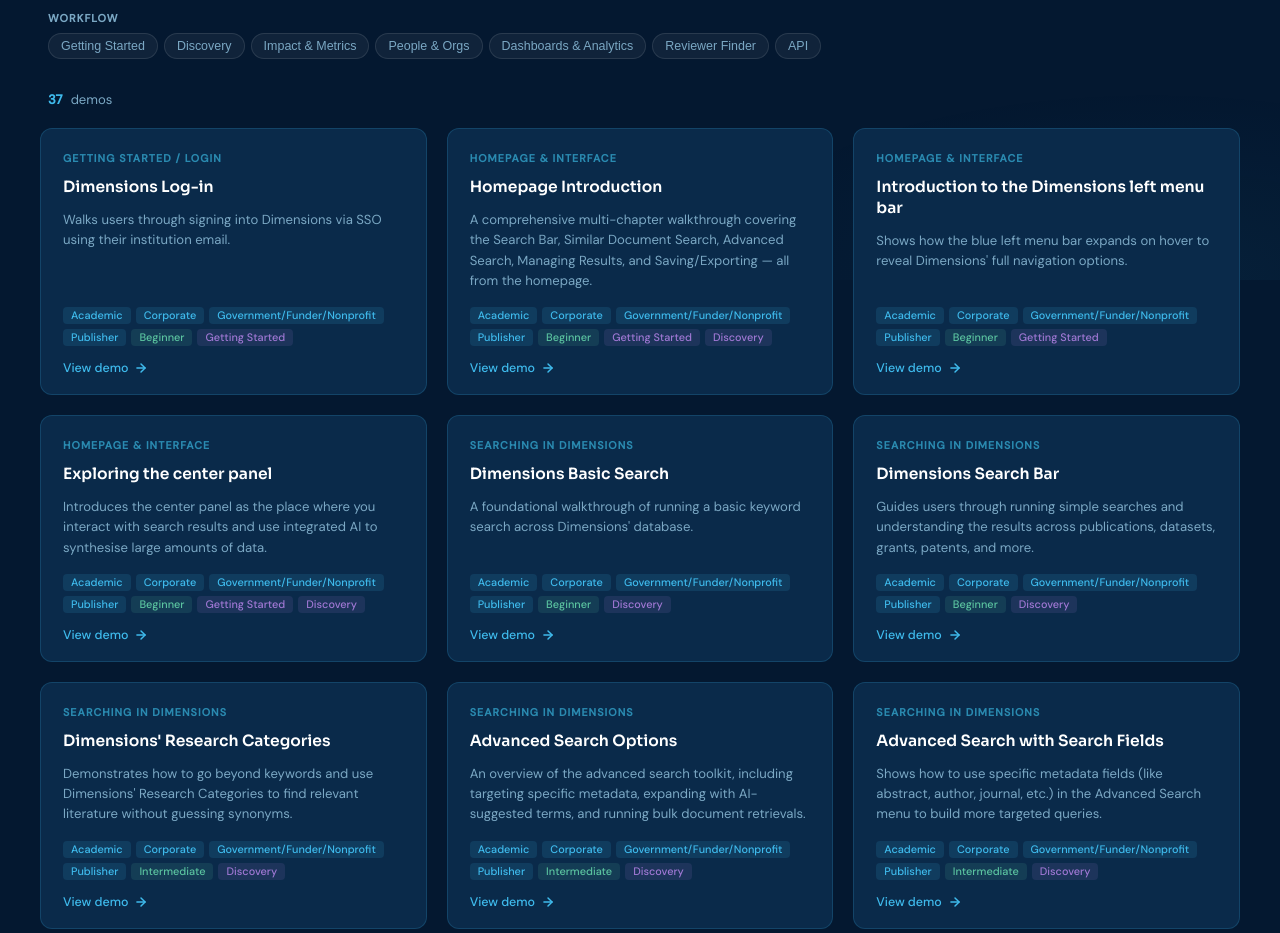
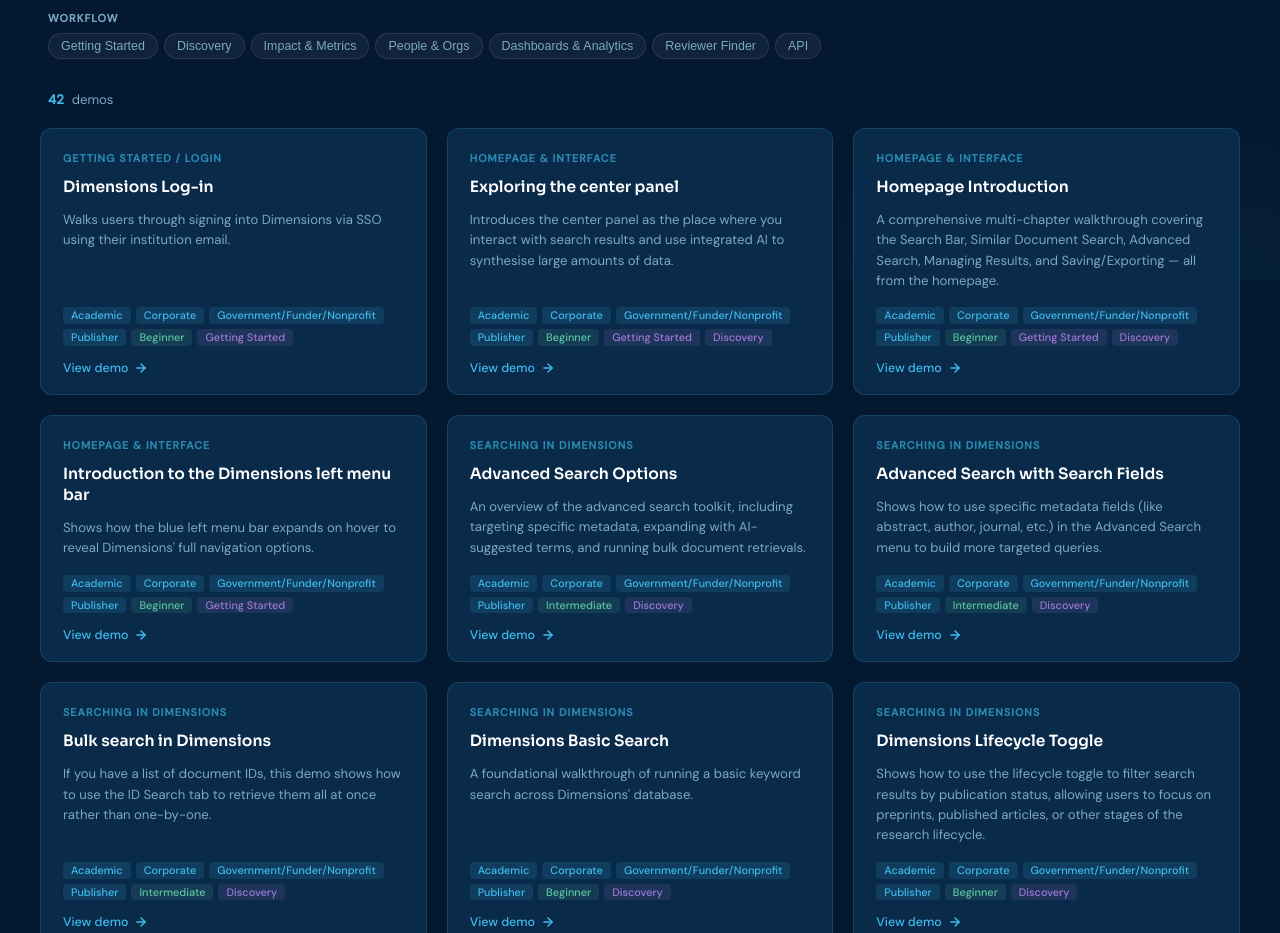
Before and after one commit to mnunemaker-cyber/dimensions-demo-library, a plain HTML site: page index.html in a window 1280 px wide. Shown: the part 520-1453 px from the top of the page. Drawn offline with Linux system fonts and the light colour scheme.

Commit message:
Add files via upload

```diff
--- a/index.html
+++ b/index.html
@@ -476,39 +476,43 @@ const DEMOS = [
   { title: "Dimensions Log-in", section: "Getting Started / Login", blurb: "Walks users through signing into Dimensions via SSO using their institution email.", url: "https://app.storylane.io/share/zwt6qhw7fqxq", industry: ["Academic","Corporate","GFN","Publisher"], skill: ["Beginner"], workflow: ["Getting Started"] },
 
   // Homepage & Interface
+  { title: "Exploring the center panel", section: "Homepage & Interface", blurb: "Introduces the center panel as the place where you interact with search results and use integrated AI to synthesise large amounts of data.", url: "https://app.storylane.io/share/693ki0waqid9", industry: ["Academic","Corporate","GFN","Publisher"], skill: ["Beginner"], workflow: ["Getting Started","Discovery"] },
   { title: "Homepage Introduction", section: "Homepage & Interface", blurb: "A comprehensive multi-chapter walkthrough covering the Search Bar, Similar Document Search, Advanced Search, Managing Results, and Saving/Exporting — all from the homepage.", url: "https://app.storylane.io/share/qimhger8epch", industry: ["Academic","Corporate","GFN","Publisher"], skill: ["Beginner"], workflow: ["Getting Started","Discovery"] },
   { title: "Introduction to the Dimensions left menu bar", section: "Homepage & Interface", blurb: "Shows how the blue left menu bar expands on hover to reveal Dimensions' full navigation options.", url: "https://app.storylane.io/share/xwbnlnpe5d3l", industry: ["Academic","Corporate","GFN","Publisher"], skill: ["Beginner"], workflow: ["Getting Started"] },
-  { title: "Exploring the center panel", section: "Homepage & Interface", blurb: "Introduces the center panel as the place where you interact with search results and use integrated AI to synthesise large amounts of data.", url: "https://app.storylane.io/share/693ki0waqid9", industry: ["Academic","Corporate","GFN","Publisher"], skill: ["Beginner"], workflow: ["Getting Started","Discovery"] },
 
   // Searching
-  { title: "Dimensions Basic Search", section: "Searching in Dimensions", blurb: "A foundational walkthrough of running a basic keyword search across Dimensions' database.", url: "https://app.storylane.io/share/xsl4gfmhrnbf", industry: ["Academic","Corporate","GFN","Publisher"], skill: ["Beginner"], workflow: ["Discovery"] },
-  { title: "Dimensions Search Bar", section: "Searching in Dimensions", blurb: "Guides users through running simple searches and understanding the results across publications, datasets, grants, patents, and more.", url: "https://app.storylane.io/share/s5hcwgvhjxrz", industry: ["Academic","Corporate","GFN","Publisher"], skill: ["Beginner"], workflow: ["Discovery"] },
-  { title: "Dimensions' Research Categories", section: "Searching in Dimensions", blurb: "Demonstrates how to go beyond keywords and use Dimensions' Research Categories to find relevant literature without guessing synonyms.", url: "https://app.storylane.io/share/mrkuw6x0csin", industry: ["Academic","Corporate","GFN","Publisher"], skill: ["Intermediate"], workflow: ["Discovery"] },
   { title: "Advanced Search Options", section: "Searching in Dimensions", blurb: "An overview of the advanced search toolkit, including targeting specific metadata, expanding with AI-suggested terms, and running bulk document retrievals.", url: "https://app.storylane.io/share/jei73evrdqtq", industry: ["Academic","Corporate","GFN","Publisher"], skill: ["Intermediate"], workflow: ["Discovery"] },
   { title: "Advanced Search with Search Fields", section: "Searching in Dimensions", blurb: "Shows how to use specific metadata fields (like abstract, author, journal, etc.) in the Advanced Search menu to build more targeted queries.", url: "https://app.storylane.io/share/p5yif2humvqi", industry: ["Academic","Corporate","GFN","Publisher"], skill: ["Intermediate"], workflow: ["Discovery"] },
+  { title: "Bulk search in Dimensions", section: "Searching in Dimensions", blurb: "If you have a list of document IDs, this demo shows how to use the ID Search tab to retrieve them all at once rather than one-by-one.", url: "https://app.storylane.io/share/rpl6uzpumthf", industry: ["Academic","Corporate","GFN","Publisher"], skill: ["Intermediate"], workflow: ["Discovery"] },
+  { title: "Dimensions Basic Search", section: "Searching in Dimensions", blurb: "A foundational walkthrough of running a basic keyword search across Dimensions' database.", url: "https://app.storylane.io/share/xsl4gfmhrnbf", industry: ["Academic","Corporate","GFN","Publisher"], skill: ["Beginner"], workflow: ["Discovery"] },
+  { title: "Dimensions Lifecycle Toggle", section: "Searching in Dimensions", blurb: "Shows how to use the lifecycle toggle to filter search results by publication status, allowing users to focus on preprints, published articles, or other stages of the research lifecycle.", url: "https://app.storylane.io/share/auhbmtye4d8p", industry: ["Academic","Corporate","GFN","Publisher"], skill: ["Beginner"], workflow: ["Discovery"] },
+  { title: "Dimensions Search Bar", section: "Searching in Dimensions", blurb: "Guides users through running simple searches and understanding the results across publications, datasets, grants, patents, and more.", url: "https://app.storylane.io/share/s5hcwgvhjxrz", industry: ["Academic","Corporate","GFN","Publisher"], skill: ["Beginner"], workflow: ["Discovery"] },
+  { title: "Dimensions Similar Documents Search", section: "Searching in Dimensions", blurb: "Shows how to search for documents similar to an abstract or longer piece of text — Dimensions extracts concepts and returns the most relevant matches.", url: "https://app.storylane.io/share/qslhcbq27s4u", industry: ["Academic","Corporate","GFN","Publisher"], skill: ["Intermediate"], workflow: ["Discovery"] },
+  { title: "Dimensions' Research Categories", section: "Searching in Dimensions", blurb: "Demonstrates how to go beyond keywords and use Dimensions' Research Categories to find relevant literature without guessing synonyms.", url: "https://app.storylane.io/share/mrkuw6x0csin", industry: ["Academic","Corporate","GFN","Publisher"], skill: ["Intermediate"], workflow: ["Discovery"] },
   { title: "Expanding Queries with Concepts", section: "Searching in Dimensions", blurb: "Teaches how to use the Concepts tab to overcome 'keyword block'— expand search queries using AI-suggested terms and validate your search focus.", url: "https://app.storylane.io/share/lmf7qkxey7nj", industry: ["Academic","Corporate","GFN","Publisher"], skill: ["Intermediate"], workflow: ["Discovery"] },
-  { title: "Bulk search in Dimensions", section: "Searching in Dimensions", blurb: "If you have a list of document IDs, this demo shows how to use the ID Search tab to retrieve them all at once rather than one-by-one.", url: "https://app.storylane.io/share/rpl6uzpumthf", industry: ["Academic","Corporate","GFN","Publisher"], skill: ["Intermediate"], workflow: ["Discovery"] },
-  { title: "Dimensions Similar Documents Search", section: "Searching in Dimensions", blurb: "Shows how to search for documents similar to an abstract or longer piece of text — Dimensions extracts concepts and returns the most relevant matches.", url: "https://app.storylane.io/share/qslhcbq27s4u", industry: ["Academic","Corporate","GFN","Publisher"], skill: ["Intermediate"], workflow: ["Discovery"] },
   { title: "Search & refine with Dimensions' AI features", section: "Searching in Dimensions", blurb: "Introduces AI-powered natural language search in Dimensions, where users can search without complex syntax and have AI categorise results into actionable topics.", url: "https://app.storylane.io/share/6zopm9oosvhq", industry: ["Academic","Corporate","GFN","Publisher"], skill: ["Beginner"], workflow: ["Discovery"] },
   { title: "Using the Dimensions Research GPT", section: "Searching in Dimensions", blurb: "Introduces the free Public Dimensions Research GPT, which draws from open-access publications to help users brainstorm keywords or answer complex scientific questions.", url: "https://app.storylane.io/share/ssmvzscvtoyi", industry: ["Academic","Corporate","GFN","Publisher"], skill: ["Beginner"], workflow: ["Discovery"] },
-  { title: "Dimensions Lifecycle Toggle", section: "Searching in Dimensions", blurb: "Shows how to use the lifecycle toggle to filter search results by publication status, allowing users to focus on preprints, published articles, or other stages of the research lifecycle.", url: "https://app.storylane.io/share/auhbmtye4d8p", industry: ["Academic","Corporate","GFN","Publisher"], skill: ["Beginner"], workflow: ["Discovery"] },
 
   // Working with Results
   { title: "Dimensions Analytical Views", section: "Working with Search Results", blurb: "Introduces Analytical Views as a dynamic pivot table for search results, helping users see the 'big picture' of who's involved and where the impact lies.", url: "https://app.storylane.io/share/xgvdre6drxan", industry: ["Academic","Corporate","GFN","Publisher"], skill: ["Intermediate"], workflow: ["Dashboards & Analytics"] },
+  { title: "Finding publications with above average impact", section: "Working with Search Results", blurb: "Shows how to identify publications whose impact is above average for their field using Dimensions metrics.", url: "https://app.storylane.io/share/0xxqhf3zuh3o", industry: ["Academic","Corporate","GFN","Publisher"], skill: ["Intermediate"], workflow: ["Impact & Metrics"] },
   { title: "Integrate a result set into a dashboard", section: "Working with Search Results", blurb: "Demonstrates how to save a Dimensions search as a 'result set' and use it to power analytical dashboards.", url: "https://app.storylane.io/share/a5fatqyxrvba", industry: ["Academic","Corporate","GFN","Publisher"], skill: ["Intermediate"], workflow: ["Dashboards & Analytics"] },
+  { title: "Publication & Altmetric Metrics", section: "Working with Search Results", blurb: "Combines Dimensions publication metrics (citations, FCR, RCR) with Altmetric attention data to give a rounded view of a publication's reach and impact.", url: "https://app.storylane.io/share/rfwiklceusd6", industry: ["Academic","Corporate","GFN","Publisher"], skill: ["Intermediate"], workflow: ["Impact & Metrics"] },
+  { title: "Publication Metrics in Dimensions", section: "Working with Search Results", blurb: "Walks through how to sort and evaluate publications by citation metrics, explore publication-level data including FCR, RCR, and Altmetric scores, and use Analytical Views to understand research impact.", url: "https://app.storylane.io/share/vxq6qydetjjc", industry: ["Academic","Corporate","GFN","Publisher"], skill: ["Intermediate"], workflow: ["Impact & Metrics","Dashboards & Analytics"] },
   { title: "Save/Export Dimensions search results", section: "Working with Search Results", blurb: "Walks through how to create saved searches, set up alerts, and export search results from Dimensions.", url: "https://app.storylane.io/share/4dr9ixl7k2fd", industry: ["Academic","Corporate","GFN","Publisher"], skill: ["Beginner"], workflow: ["Discovery","Impact & Metrics"] },
-  { title: "Publication Metrics in Dimensions", section: "Working with Search Results", blurb: "Walks through how to sort and evaluate publications by citation metrics, explore publication-level data including FCR, RCR, and Altmetric scores, and use Analytical Views to understand research impact.", url: "https://app.storylane.io/share/vxq6qydetjjc", industry: ["Academic","Corporate","GFN","Publisher"], skill: ["Intermediate"], workflow: ["Impact & Metrics","Dashboards & Analytics"] },
-  { title: "Publication & Altmetric Metrics", section: "Working with Search Results", blurb: "Combines Dimensions publication metrics (citations, FCR, RCR) with Altmetric attention data to give a rounded view of a publication's reach and impact.", url: "https://app.storylane.io/share/rfwiklceusd6", industry: ["Academic","Corporate","GFN","Publisher"], skill: ["Intermediate"], workflow: ["Impact & Metrics"] },
 
   // Dashboards
   { title: "Clustering and Topic Analysis Dashboard", section: "Dimensions Dashboards", blurb: "Demonstrates how to use the Clustering and Topic Analysis dashboard to group and explore research outputs by theme, helping users identify key areas of activity and emerging topics.", url: "https://app.storylane.io/share/paq5qpmu0lyz", industry: ["Academic","Corporate","GFN","Publisher"], skill: ["Intermediate"], workflow: ["Dashboards & Analytics"] },
   { title: "Publication Links Dashboard", section: "Dimensions Dashboards", blurb: "Shows how to visualise and explore publication link data within Dimensions dashboards, helping users understand citation patterns and research connectivity.", url: "https://app.storylane.io/share/gmryyccdue3z", industry: ["Academic","Corporate","GFN","Publisher"], skill: ["Intermediate"], workflow: ["Dashboards & Analytics","Impact & Metrics"] },
 
   // People & Orgs
+  { title: "Dimensions Author Check", section: "Finding People & Organisations", blurb: "Walks through the Dimensions Author Check workflow to spot potential research integrity signals for authors, reviewers, and editors.", url: "https://app.storylane.io/share/pef17sbcf2g6", industry: ["Publisher"], skill: ["Intermediate"], workflow: ["People & Organisations","Dashboards & Analytics"] },
   { title: "Finding a funding organization in Dimensions", section: "Finding People & Organisations", blurb: "Shows how to find all research outputs tied to a specific funding organisation or grant agency.", url: "https://app.storylane.io/share/jes4yryv5amd", industry: ["Academic","Corporate","GFN","Publisher"], skill: ["Beginner"], workflow: ["People & Organisations"] },
   { title: "Finding a research organization in Dimensions", section: "Finding People & Organisations", blurb: "Demonstrates how to quickly find all research outputs associated with a particular university or research institution.", url: "https://app.storylane.io/share/onhdyyizxrsa", industry: ["Academic","Corporate","GFN","Publisher"], skill: ["Beginner"], workflow: ["People & Organisations"] },
   { title: "Finding & reviewing researchers in Dimensions", section: "Finding People & Organisations", blurb: "Shows how to find a researcher, explore their detailed profile, and use Analytical Views to better understand their work and output.", url: "https://app.storylane.io/share/8gzlubn9tblk", industry: ["Academic","Corporate","GFN","Publisher"], skill: ["Beginner"], workflow: ["People & Organisations"] },
   { title: "Follow the funding", section: "Finding People & Organisations", blurb: "Traces a funding stream through to the research it supports, following the money from funder to outputs.", url: "https://app.storylane.io/share/dve2vb1rvuic", industry: ["Academic","Corporate","GFN","Publisher"], skill: ["Intermediate"], workflow: ["People & Organisations"] },
+  { title: "From documents to people", section: "Finding People & Organisations", blurb: "Shows how to move from a set of documents to the people behind them, using Dimensions Analytical Views to identify and explore the related researchers.", url: "https://app.storylane.io/share/rhailcyjd9wl", industry: ["Academic","Corporate","GFN","Publisher"], skill: ["Intermediate"], workflow: ["Impact & Metrics","People & Organisations"] },
+  { title: "Use a search topic to find experts", section: "Finding People & Organisations", blurb: "Shows how to start from a search topic and use Dimensions to identify relevant experts in that field.", url: "https://app.storylane.io/share/5j9qyode8puq", industry: ["Academic","Corporate","GFN","Publisher"], skill: ["Beginner"], workflow: ["Discovery","People & Organisations"] },
 
   // API
   { title: "Generating your Dimensions API key", section: "Dimensions API", blurb: "Walks users through generating their personal Dimensions API key after verifying access.", url: "https://app.storylane.io/share/tqfjsxfj6hqa", industry: ["Academic","Corporate","GFN","Publisher"], skill: ["Expert"], workflow: ["API"] },
@@ -516,14 +520,15 @@ const DEMOS = [
 
   // Reviewer Finder
   { title: "Accessing Reviewer Finder", section: "Reviewer Finder", blurb: "Explains that Reviewer Finder is an exclusive add-on application inside Dimensions and shows users how to find and access it.", url: "https://app.storylane.io/share/dbwi8aqv5fal", industry: ["GFN","Publisher"], skill: ["Expert"], workflow: ["Reviewer Finder"] },
+  { title: "Adding documents to your workspace", section: "Reviewer Finder", blurb: "Shows how to add documents (Abstracts, Applications, or Manuscripts depending on subscription) for the system to analyse.", url: "https://app.storylane.io/share/eze7eyvufjez", industry: ["GFN","Publisher"], skill: ["Expert"], workflow: ["Reviewer Finder"] },
+  { title: "Bulk upload, adding many documents at once", section: "Reviewer Finder", blurb: "Shows how to upload many documents to a Reviewer Finder workspace in one go rather than adding them individually.", url: "https://app.storylane.io/share/jne0eqqj8noe", industry: ["GFN","Publisher"], skill: ["Expert"], workflow: ["Reviewer Finder"] },
+  { title: "Committee Builder: Conflicts, Status, Contacts & Notes", section: "Reviewer Finder", blurb: "Shows how to verify conflicts of interest for a reviewer committee, then track status, contacts, and notes to prepare for outreach.", url: "https://app.storylane.io/share/pgilq0pbvadw", industry: ["GFN","Publisher"], skill: ["Intermediate"], workflow: ["Reviewer Finder","People & Organisations"] },
   { title: "Creating Reviewer Finder workspaces", section: "Reviewer Finder", blurb: "Walks through creating a workspace (a dedicated project folder) before beginning the expert-search process.", url: "https://app.storylane.io/share/mbejuxnezwlt", industry: ["GFN","Publisher"], skill: ["Expert"], workflow: ["Reviewer Finder"] },
-  { title: "Adding documents to your workspace", section: "Reviewer Finder", blurb: "Shows how to add documents (Abstracts, Applications, or Manuscripts depending on subscription) for the system to analyse.", url: "https://app.storylane.io/share/eze7eyvufjez", industry: ["GFN","Publisher"], skill: ["Expert"], workflow: ["Reviewer Finder"] },
-  { title: "Committee Builder: Conflicts, Status, Contacts & Notes", section: "Reviewer Finder", blurb: "Shows how to verify conflicts of interest for a reviewer committee, then track status, contacts, and notes to prepare for outreach.", url: "https://app.storylane.io/share/pgilq0pbvadw", industry: ["GFN","Publisher"], skill: ["Intermediate"], workflow: ["Reviewer Finder","People & Organisations"] },
+  { title: "Finding reviewers at the workspace level", section: "Reviewer Finder", blurb: "Demonstrates how to evaluate an entire batch of documents simultaneously rather than reviewing them one by one.", url: "https://app.storylane.io/share/l2iwjlpdfmdd", industry: ["GFN","Publisher"], skill: ["Expert"], workflow: ["Reviewer Finder"] },
   { title: "Finding reviewers for a single document", section: "Reviewer Finder", blurb: "A comprehensive multi-chapter demo covering the full reviewer workflow: starting the search, adjusting concepts, refining the candidate pool, and removing conflicts of interest.", url: "https://app.storylane.io/share/ucmt1as9cgms", industry: ["GFN","Publisher"], skill: ["Expert"], workflow: ["Reviewer Finder"] },
-  { title: "Finding reviewers at the workspace level", section: "Reviewer Finder", blurb: "Demonstrates how to evaluate an entire batch of documents simultaneously rather than reviewing them one by one.", url: "https://app.storylane.io/share/l2iwjlpdfmdd", industry: ["GFN","Publisher"], skill: ["Expert"], workflow: ["Reviewer Finder"] },
+  { title: "Launching Committee Builder and assigning documents", section: "Reviewer Finder", blurb: "After identifying top reviewer candidates, this demo shows how to use Committee Builder to ensure all documents have enough assigned expert reviewers.", url: "https://app.storylane.io/share/npvp6ej5bsdz", industry: ["GFN","Publisher"], skill: ["Expert"], workflow: ["Reviewer Finder"] },
   { title: "Organizing large workspaces with clustering", section: "Reviewer Finder", blurb: "Shows how Dimensions can automatically cluster a large workspace (dozens or hundreds of documents) into smaller, thematic groups for easier processing.", url: "https://app.storylane.io/share/zfm2caxynzi5", industry: ["GFN","Publisher"], skill: ["Expert"], workflow: ["Reviewer Finder"] },
   { title: "The 'fake document' shortcut", section: "Reviewer Finder", blurb: "Shows how to use a 'fake application' to quickly generate a targeted list of Key Opinion Leaders or panelists when you don't have a real document to review.", url: "https://app.storylane.io/share/89qyaf8djxot", industry: ["GFN","Publisher"], skill: ["Expert"], workflow: ["Reviewer Finder"] },
-  { title: "Launching Committee Builder and assigning documents", section: "Reviewer Finder", blurb: "After identifying top reviewer candidates, this demo shows how to use Committee Builder to ensure all documents have enough assigned expert reviewers.", url: "https://app.storylane.io/share/npvp6ej5bsdz", industry: ["GFN","Publisher"], skill: ["Expert"], workflow: ["Reviewer Finder"] },
 ];
 
 // ── canonical tag order ──
```
